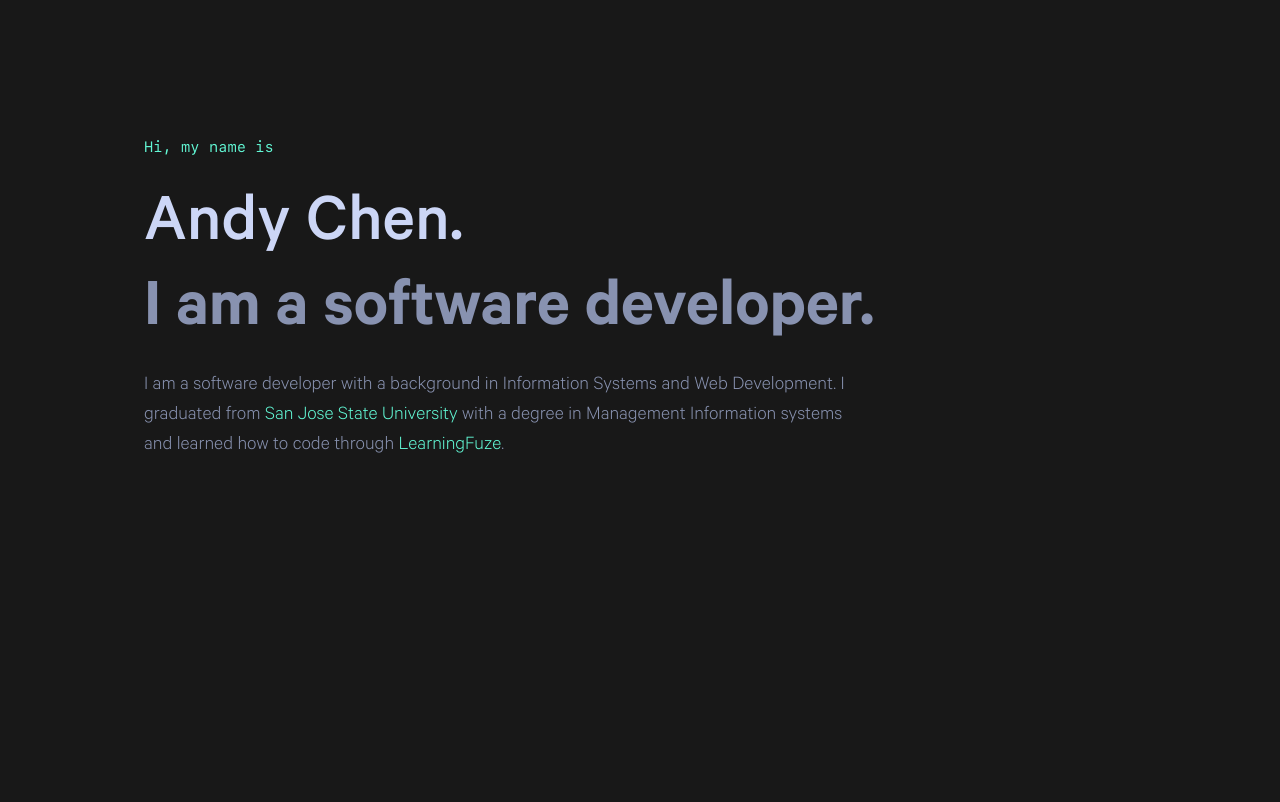
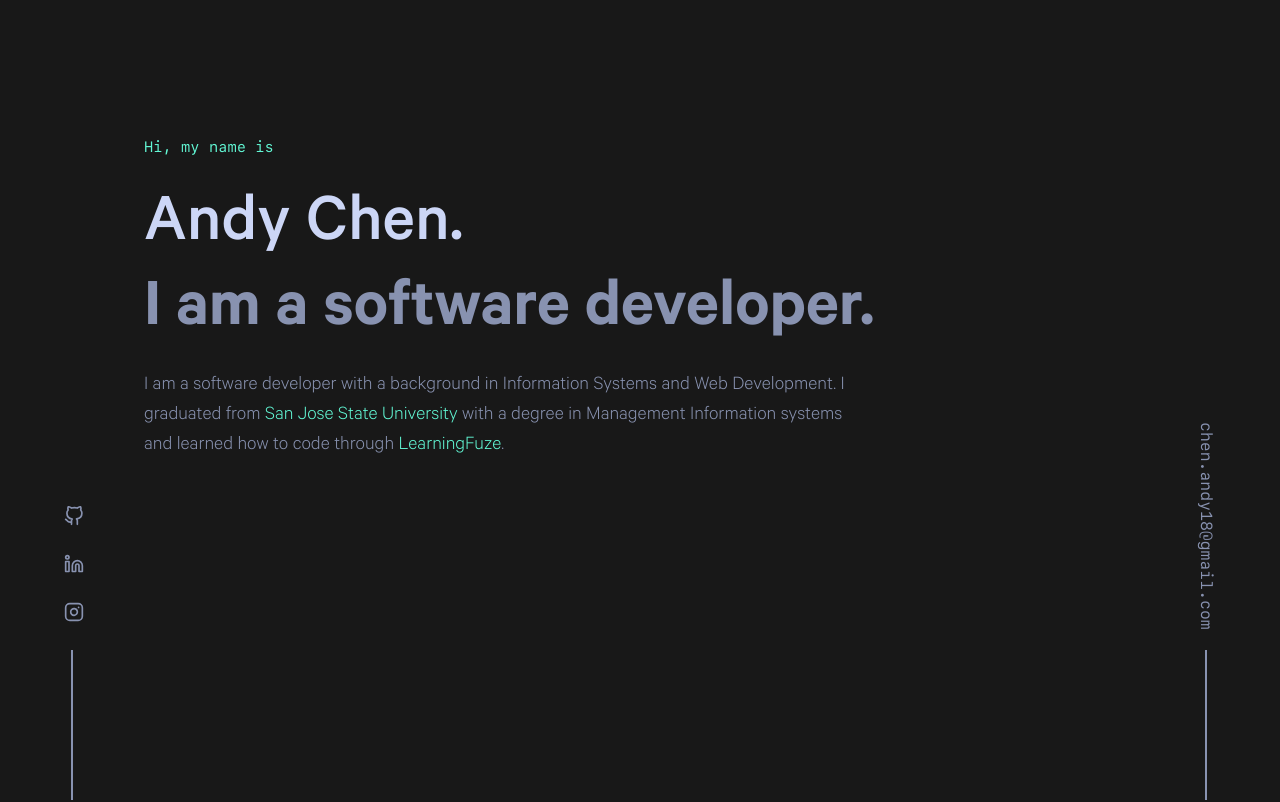
Before and after one commit to andychen97/portfolio_v2, a React (Vite) app: page / in a window 1280 px wide. Shown: the top 802 px of the page. Built offline with nearby package versions, Linux system fonts and the light colour scheme.

Commit message:
sidebar complete.

```diff
--- a/src/App.tsx
+++ b/src/App.tsx
@@ -4,10 +4,13 @@ import AboutMe from "./pages/about-me"
 import Experience from "./pages/experience"
 import Projects from "./pages/projects"
 import Contact from "./pages/contact-me"
+import SideIcons from "./components/side-icons"
+import SideEmail from "./components/side-email"
 
 
 export default function App() {
   return (
+    <div>
       <div className="body-layout">
         <div className="row">
           <div className="col-1">
@@ -29,5 +32,12 @@ export default function App() {
           </div>
         </div>
       </div>
+      <div className="row bottom-fixed show-sides">
+        <SideIcons />
+      </div>
+      <div className="row bottom-fixed-right show-sides">
+        <SideEmail />
+      </div>
+    </div>
   )
 }
--- /dev/null
+++ b/src/components/icons/instagram.tsx
@@ -0,0 +1,21 @@
+import React from 'react';
+
+const InstagramIcon = () => (
+    <svg
+        xmlns="http://www.w3.org/2000/svg"
+        role="img"
+        viewBox="0 0 24 24"
+        fill="none"
+        stroke="currentColor"
+        strokeWidth="2"
+        strokeLinecap="round"
+        strokeLinejoin="round"
+        className="icons">
+        <title>Instagram</title>
+        <rect x="2" y="2" width="20" height="20" rx="5" ry="5" />
+        <path d="M16 11.37A4 4 0 1 1 12.63 8 4 4 0 0 1 16 11.37z" />
+        <line x1="17.5" y1="6.5" x2="17.51" y2="6.5" />
+    </svg>
+);
+
+export default InstagramIcon;
--- /dev/null
+++ b/src/components/icons/linkedin.tsx
@@ -0,0 +1,21 @@
+import React from 'react';
+
+const LinkedinIcon = () => (
+    <svg
+        xmlns="http://www.w3.org/2000/svg"
+        role="img"
+        viewBox="0 0 24 24"
+        fill="none"
+        stroke="currentColor"
+        strokeWidth="2"
+        strokeLinecap="round"
+        strokeLinejoin="round"
+        className="icons">
+        <title>LinkedIn</title>
+        <path d="M16 8a6 6 0 0 1 6 6v7h-4v-7a2 2 0 0 0-2-2 2 2 0 0 0-2 2v7h-4v-7a6 6 0 0 1 6-6z" />
+        <rect x="2" y="9" width="4" height="12" />
+        <circle cx="4" cy="4" r="2" />
+    </svg>
+);
+
+export default LinkedinIcon;
--- /dev/null
+++ b/src/components/side-email.tsx
@@ -0,0 +1,15 @@
+import React from 'react';
+
+export default function SideEmail() {
+    return (
+        <div className='row content'>
+            <div className="col-1">
+                <p className='side-email' onClick={
+                    () => { window.location.href = 'mailto:chen.andy18@gmail.com'; }}>
+                    chen.andy18@gmail.com
+                </p>
+                <div className='line margin-40' />
+            </div>
+        </div>
+    );
+}
--- /dev/null
+++ b/src/components/side-icons.tsx
@@ -0,0 +1,39 @@
+import React from 'react';
+import GitHubIcon from './icons/github';
+import LinkedinIcon from './icons/linkedin';
+import InstagramIcon from './icons/instagram';
+
+export default function SideIcons() {
+    return (
+        <div className="row">
+            <div className="col-10 content">
+                <ul>
+                    <li className='icon-margins'>
+                        <a href='https://github.com/andychen97'
+                            target='_blank'
+                            rel="noreferrer">
+                            <GitHubIcon />
+                        </a>
+                    </li>
+                    <li className='icon-margins'>
+                        <a href='https://www.linkedin.com/in/andy-chen907/'
+                            target='_blank'
+                            rel="noreferrer">
+                            <LinkedinIcon />
+                        </a>
+                    </li>
+                    <li className='icon-margins'>
+                        <a href='https://www.instagram.com/andyy_chenn/'
+                            target='_blank'
+                            rel="noreferrer">
+                            <InstagramIcon />
+                        </a>
+                    </li>
+                    <li>
+                        <div className='line' />
+                    </li>
+                </ul>
+            </div>
+        </div>
+    );
+}
```
Lines whose indentation alone changed are shown as unchanged.
